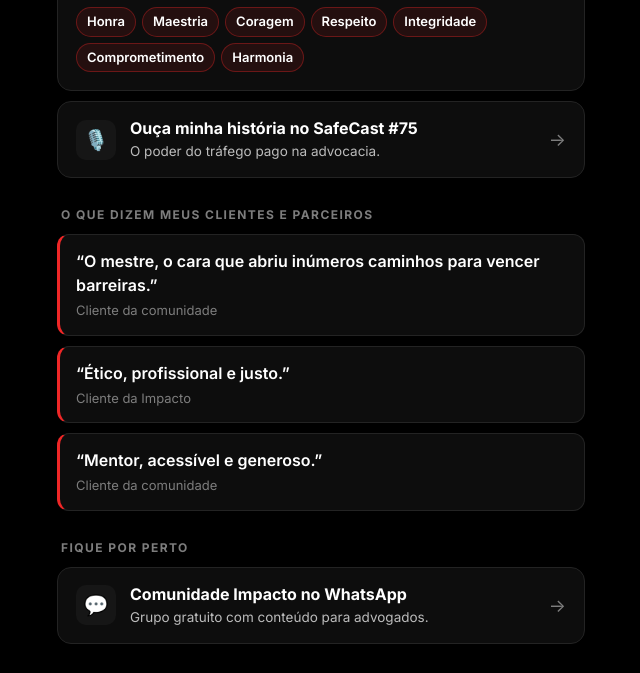
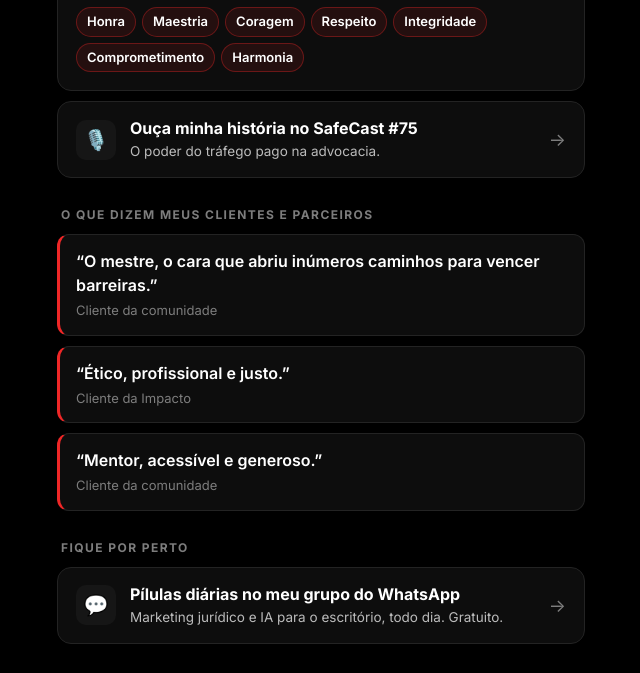
Before and after one commit to SamuraiImpacto/samurai-links, a plain HTML site: page index.html in a window 1280 px wide. Shown: the part 1051-1724 px from the top of the page, without its empty margins (319-959 px from the left). Drawn offline with Linux system fonts and the light colour scheme.

Commit message:
Botão do WhatsApp leva ao grupo de pílulas diárias (#4)
Closes #3

Co-authored-by: Claude Opus 5.5 <noreply@anthropic.com>

```diff
--- a/index.html
+++ b/index.html
@@ -174,11 +174,11 @@
 
   <section class="bloco surge" style="animation-delay:.32s" aria-label="Fique por perto">
     <p class="rotulo">Fique por perto</p>
-    <a class="botao" data-destino="comunidade" href="https://chat.whatsapp.com/JnI8m2gAIU87gaxtMkT0j3" target="_blank" rel="noopener">
+    <a class="botao" data-destino="grupo-pilulas" href="https://chat.whatsapp.com/JEkIHiM7JGF2gqvmJaJLp2" target="_blank" rel="noopener">
       <span class="icone" aria-hidden="true">💬</span>
       <span class="txt">
-        <span class="titulo">Comunidade Impacto no WhatsApp</span>
-        <span class="sub">Grupo gratuito com conteúdo para advogados.</span>
+        <span class="titulo">Pílulas diárias no meu grupo do WhatsApp</span>
+        <span class="sub">Marketing jurídico e IA para o escritório, todo dia. Gratuito.</span>
       </span>
       <span class="seta" aria-hidden="true">→</span>
     </a>
```
